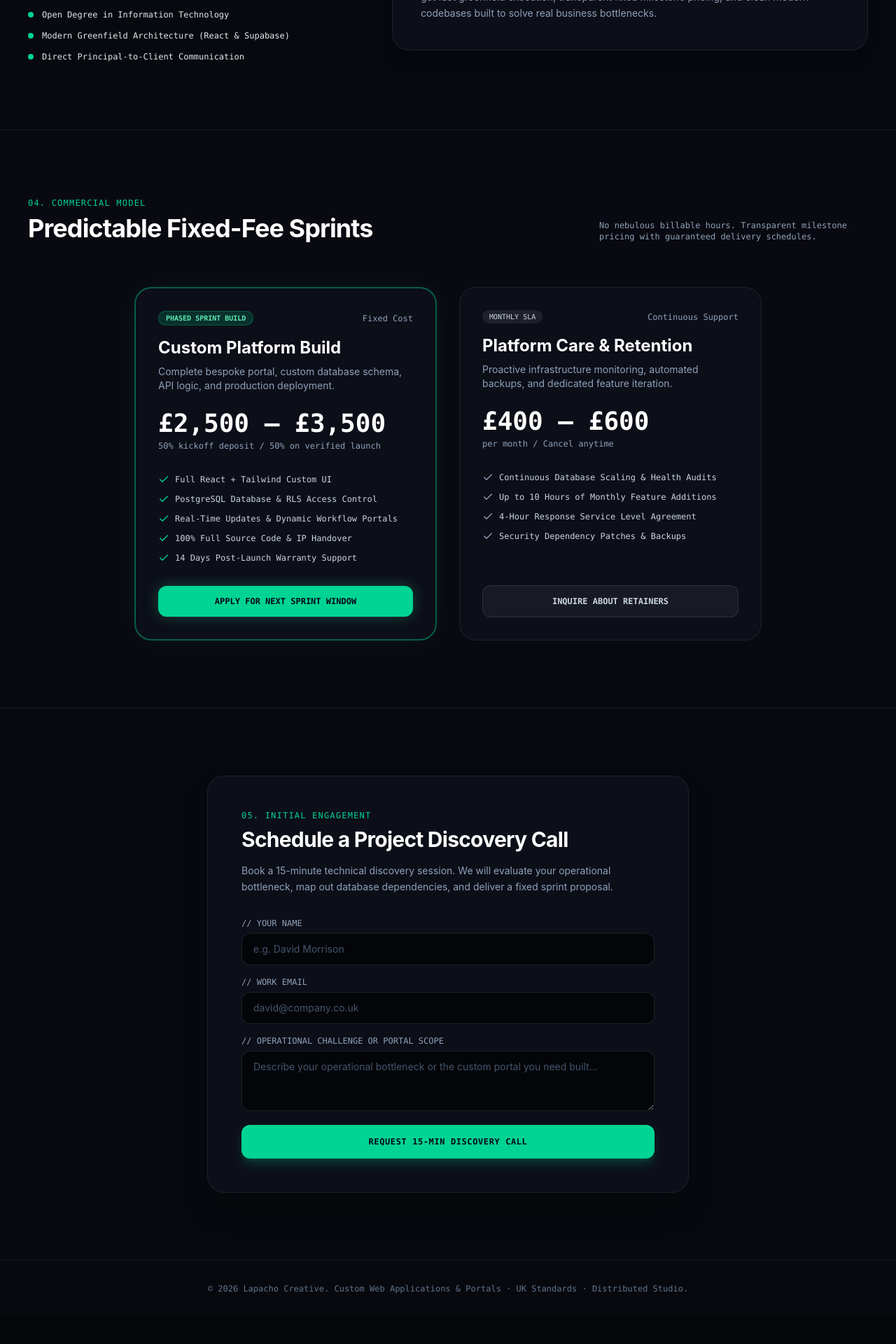
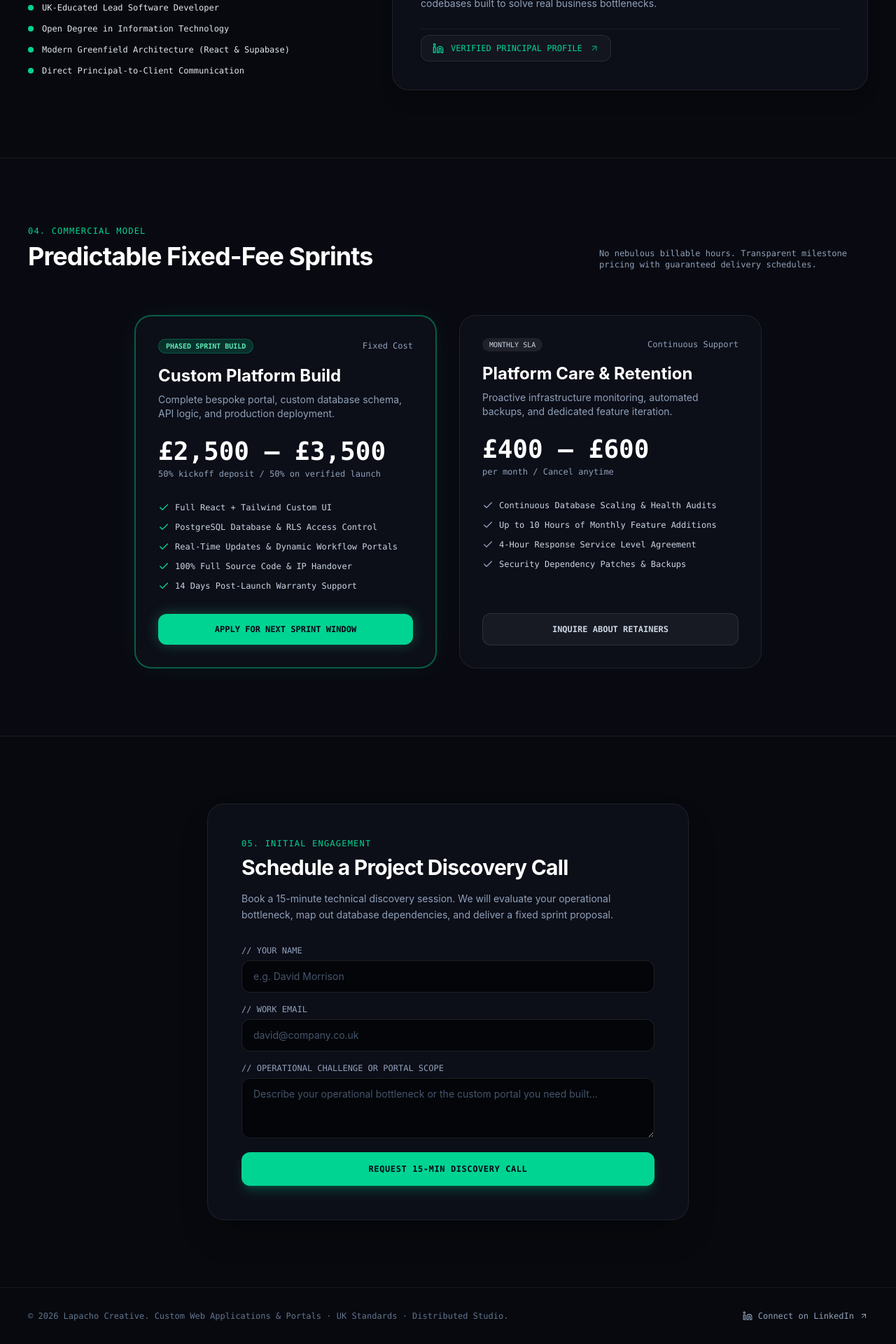
Before and after one commit to mbaretematch-cmd/lapacho-creative-web, a React (Vite) app: page / in a window 1280 px wide. Shown: the part 3106-5026 px from the top of the page at 70% size. Before the commit the page ends 4987 px from the top, so only its background shows below. Built offline with nearby package versions, Linux system fonts and the light colour scheme.

Commit message:
Update site layout and LinkedIn credentials

```diff
--- a/dump-codebase.js
+++ b/dump-codebase.js
@@ -23,6 +23,7 @@ const IGNORED_DIRS = new Set([
 // Specific files to skip
 const IGNORED_FILES = new Set([
   'full-codebase.txt',
+  'dump-codebase.js',
   'audit-output.txt',
   'site-audit-report.txt',
   'package-lock.json',
--- a/src/App.jsx
+++ b/src/App.jsx
@@ -20,7 +20,8 @@ import {
   Workflow,
   Loader2,
   Menu,
-  X
+  X,
+  Linkedin
 } from 'lucide-react';
 
 export default function App() {
@@ -30,6 +31,8 @@ export default function App() {
   const [isSubmitting, setIsSubmitting] = useState(false);
   const [mobileMenuOpen, setMobileMenuOpen] = useState(false);
 
+  // Set your LinkedIn profile URL here
+  const LINKEDIN_URL = "https://www.linkedin.com/in/your-profile-url";
   const WEB3FORMS_ACCESS_KEY = "06931be5-f53a-4fab-a401-ede21dd64cd6";
 
   useEffect(() => {
@@ -633,13 +636,27 @@ export default function App() {
               </div>
             </div>
 
-            <div className="lg:col-span-7 bg-[#0c0e18] border border-white/[0.08] p-8 sm:p-10 rounded-3xl shadow-xl space-y-5">
+            <div className="lg:col-span-7 bg-[#0c0e18] border border-white/[0.08] p-8 sm:p-10 rounded-3xl shadow-xl space-y-6">
               <p className="text-sm text-slate-300 leading-relaxed">
                 <strong className="text-white font-semibold">Lapacho Creative</strong> operates on a streamlined, direct-delivery model. When you commission a sprint, your client portal, database schema, and custom React interface are designed and built directly by a dedicated UK-educated software developer.
               </p>
               <p className="text-sm text-slate-400 leading-relaxed">
                 We eliminate agency bureaucracy, account managers, and junior developer handoffs. You get fast greenfield execution, transparent fixed milestone pricing, and clean modern codebases built to solve real business bottlenecks.
               </p>
+
+              {/* Direct LinkedIn Credential Badge */}
+              <div className="pt-2 border-t border-white/[0.06] flex items-center">
+                <a
+                  href={LINKEDIN_URL}
+                  target="_blank"
+                  rel="noopener noreferrer"
+                  className="inline-flex items-center gap-2.5 px-4 py-2.5 rounded-xl bg-white/[0.03] border border-white/10 hover:border-emerald-400/50 hover:bg-emerald-500/10 text-xs font-mono text-emerald-400 hover:text-emerald-300 transition-all group shadow-sm"
+                >
+                  <Linkedin className="w-4 h-4 text-emerald-400 group-hover:scale-110 transition-transform" />
+                  <span>VERIFIED PRINCIPAL PROFILE</span>
+                  <ArrowUpRight className="w-3.5 h-3.5 opacity-70 group-hover:opacity-100 group-hover:translate-x-0.5 group-hover:-translate-y-0.5 transition-all" />
+                </a>
+              </div>
             </div>
 
           </div>
@@ -811,9 +828,21 @@ export default function App() {
         </div>
       </section>
 
-      {/* Minimal Studio Footer */}
-      <footer className="py-8 border-t border-white/[0.06] text-center text-xs font-mono text-slate-500">
-        <p>© {new Date().getFullYear()} Lapacho Creative. Custom Web Applications & Portals · UK Standards · Distributed Studio.</p>
+      {/* Studio Footer with LinkedIn Connection */}
+      <footer className="py-8 border-t border-white/[0.06] text-xs font-mono text-slate-500">
+        <div className="max-w-7xl mx-auto px-6 sm:px-10 flex flex-col sm:flex-row items-center justify-between gap-4 text-center sm:text-left">
+          <p>© {new Date().getFullYear()} Lapacho Creative. Custom Web Applications & Portals · UK Standards · Distributed Studio.</p>
+          <a
+            href={LINKEDIN_URL}
+            target="_blank"
+            rel="noopener noreferrer"
+            className="inline-flex items-center gap-2 text-slate-400 hover:text-emerald-400 transition-colors group"
+          >
+            <Linkedin className="w-3.5 h-3.5 text-slate-400 group-hover:text-emerald-400 transition-colors" />
+            <span>Connect on LinkedIn</span>
+            <ArrowUpRight className="w-3 h-3 group-hover:translate-x-0.5 group-hover:-translate-y-0.5 transition-transform" />
+          </a>
+        </div>
       </footer>
     </div>
   );
```
Also changed, not shown: full-codebase.txt.
